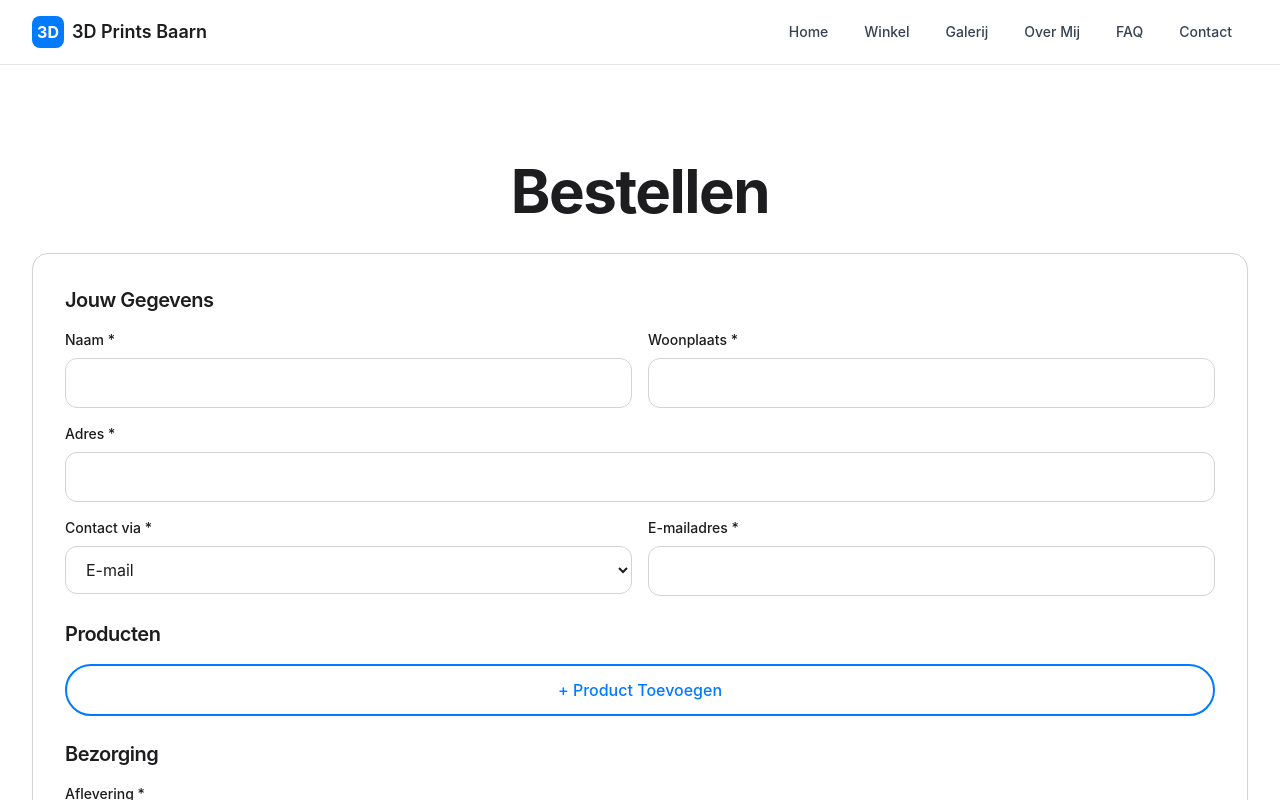
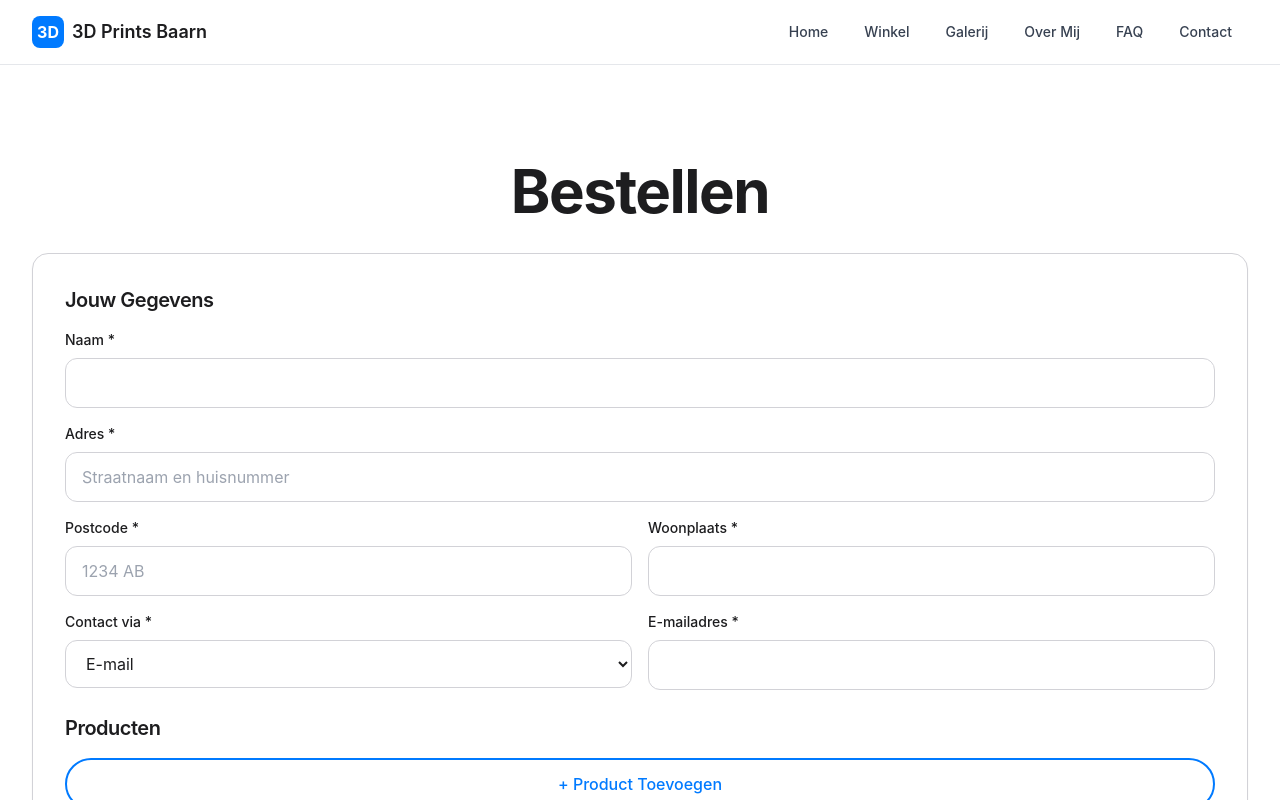
Before and after one commit to BasKoerhuis/3d-prints-baarn, a Next.js app: page /bestellen in a window 1280 px wide. Shown: the top 800 px of the page. Built offline with nearby package versions, Linux system fonts and the light colour scheme.

Commit message:
Add postal code and prices to order form and email

```diff
--- a/app/bestellen/page.tsx
+++ b/app/bestellen/page.tsx
@@ -14,6 +14,7 @@ function OrderPage() {
   const [formData, setFormData] = useState({
     name: '',
     address: '',
+    postalCode: '',
     city: '',
     contactMethod: 'email' as 'email' | 'phone',
     contactValue: '',
@@ -76,6 +77,19 @@ function OrderPage() {
     setSelectedProducts(selectedProducts.filter((_, i) => i !== index));
   };
 
+  const getProductPrice = (productId: string, priceType: 'child' | 'adult'): number => {
+    const product = products.find(p => p.id === productId);
+    if (!product) return 0;
+    return priceType === 'child' ? product.priceChild : product.priceAdult;
+  };
+
+  const calculateTotal = (): number => {
+    return selectedProducts.reduce((total, item) => {
+      const price = getProductPrice(item.productId, item.priceType);
+      return total + (price * item.quantity);
+    }, 0);
+  };
+
   const handleSubmit = async (e: React.FormEvent) => {
     e.preventDefault();
 
@@ -87,13 +101,19 @@ function OrderPage() {
 
     setStatus('loading');
 
+    // Add prices to products before sending
+    const productsWithPrices = selectedProducts.map(item => ({
+      ...item,
+      price: getProductPrice(item.productId, item.priceType)
+    }));
+
     try {
       const res = await fetch('/api/orders', {
         method: 'POST',
         headers: { 'Content-Type': 'application/json' },
         body: JSON.stringify({
           ...formData,
-          products: selectedProducts
+          products: productsWithPrices
         })
       });
 
@@ -105,6 +125,7 @@ function OrderPage() {
         setFormData({
           name: '',
           address: '',
+          postalCode: '',
           city: '',
           contactMethod: 'email',
           contactValue: '',
@@ -143,13 +164,35 @@ function OrderPage() {
               <div>
                 <h3 className="text-xl font-semibold mb-4">Jouw Gegevens</h3>
                 <div className="grid grid-cols-1 md:grid-cols-2 gap-4">
-                  <div>
+                  <div className="md:col-span-2">
                     <label className="block text-sm font-medium mb-2">Naam *</label>
                     <input
                       type="text"
                       className="input"
                       value={formData.name}
                       onChange={(e) => setFormData({ ...formData, name: e.target.value })}
+                      required
+                    />
+                  </div>
+                  <div className="md:col-span-2">
+                    <label className="block text-sm font-medium mb-2">Adres *</label>
+                    <input
+                      type="text"
+                      className="input"
+                      placeholder="Straatnaam en huisnummer"
+                      value={formData.address}
+                      onChange={(e) => setFormData({ ...formData, address: e.target.value })}
+                      required
+                    />
+                  </div>
+                  <div>
+                    <label className="block text-sm font-medium mb-2">Postcode *</label>
+                    <input
+                      type="text"
+                      className="input"
+                      placeholder="1234 AB"
+                      value={formData.postalCode}
+                      onChange={(e) => setFormData({ ...formData, postalCode: e.target.value })}
                       required
                     />
                   </div>
@@ -160,16 +203,6 @@ function OrderPage() {
                       className="input"
                       value={formData.city}
                       onChange={(e) => setFormData({ ...formData, city: e.target.value })}
-                      required
-                    />
-                  </div>
-                  <div className="md:col-span-2">
-                    <label className="block text-sm font-medium mb-2">Adres *</label>
-                    <input
-                      type="text"
-                      className="input"
-                      value={formData.address}
-                      onChange={(e) => setFormData({ ...formData, address: e.target.value })}
                       required
                     />
                   </div>
@@ -201,7 +234,11 @@ function OrderPage() {
 
               <div>
                 <h3 className="text-xl font-semibold mb-4">Producten</h3>
-                {selectedProducts.map((item, index) => (
+                {selectedProducts.map((item, index) => {
+                  const price = getProductPrice(item.productId, item.priceType);
+                  const lineTotal = price * item.quantity;
+
+                  return (
                     <div key={index} className="bg-gray-50 p-4 rounded-xl mb-4">
                       <div className="grid grid-cols-1 md:grid-cols-4 gap-4">
                         <div className="md:col-span-2">
@@ -233,25 +270,40 @@ function OrderPage() {
                             value={item.priceType}
                             onChange={(e) => updateProduct(index, { priceType: e.target.value as 'child' | 'adult' })}
                           >
-                          <option value="child">Kind</option>
-                          <option value="adult">Volwassene</option>
+                            <option value="child">Kind (€{price.toFixed(2)})</option>
+                            <option value="adult">Volwassene (€{getProductPrice(item.productId, 'adult').toFixed(2)})</option>
                           </select>
                         </div>
+                      </div>
+                      <div className="mt-3 flex justify-between items-center">
+                        <div className="text-sm text-gray-600">
+                          {item.quantity} x €{price.toFixed(2)} = <span className="font-semibold">€{lineTotal.toFixed(2)}</span>
                         </div>
                         {selectedProducts.length > 1 && (
                           <button
                             type="button"
                             onClick={() => removeProduct(index)}
-                        className="mt-2 text-sm text-red-600 hover:text-red-800"
+                            className="text-sm text-red-600 hover:text-red-800"
                           >
                             Verwijderen
                           </button>
                         )}
                       </div>
-                ))}
-                <button type="button" onClick={addProduct} className="btn-secondary w-full">
+                    </div>
+                  );
+                })}
+                <button type="button" onClick={addProduct} className="btn-secondary w-full mb-4">
                   + Product Toevoegen
                 </button>
+
+                {selectedProducts.length > 0 && (
+                  <div className="bg-blue-50 p-4 rounded-xl">
+                    <div className="flex justify-between items-center text-lg font-semibold">
+                      <span>Totaal:</span>
+                      <span className="text-[var(--accent-color)]">€{calculateTotal().toFixed(2)}</span>
+                    </div>
+                  </div>
+                )}
               </div>
 
               <div>
--- a/lib/email.ts
+++ b/lib/email.ts
@@ -1,49 +1,26 @@
 import nodemailer from 'nodemailer';
 import { OrderFormData } from '@/types';
-import { readFileSync, existsSync } from 'fs';
-import { join } from 'path';
-
-// Load settings from file or environment
-function getSettings() {
-  try {
-    const settingsPath = join(process.cwd(), 'data', 'settings.json');
-
-    if (existsSync(settingsPath)) {
-      const settings = JSON.parse(readFileSync(settingsPath, 'utf-8'));
-      return settings;
-    }
-  } catch (error) {
-    console.error('Error loading settings:', error);
-  }
-
-  // Fallback to environment variables
-  return {
-    orderEmail: process.env.ORDER_EMAIL || 'jeltevveen@gmail.com',
-    smtpHost: process.env.SMTP_HOST || 'smtp.strato.com',
-    smtpPort: parseInt(process.env.SMTP_PORT || '465'),
-    smtpUser: process.env.SMTP_USER,
-    smtpPass: process.env.SMTP_PASS,
-  };
-}
 
 // Create email transporter
 function createTransporter() {
-  const settings = getSettings();
-
   return nodemailer.createTransport({
-    host: settings.smtpHost,
-    port: settings.smtpPort,
+    host: process.env.SMTP_HOST || 'smtp.strato.com',
+    port: parseInt(process.env.SMTP_PORT || '465'),
     secure: true,
     auth: {
-      user: settings.smtpUser,
-      pass: settings.smtpPass,
+      user: process.env.SMTP_USER,
+      pass: process.env.SMTP_PASS,
     },
   });
 }
 
 // Format order data for email
+// Format order data for email
 function formatOrderEmail(orderData: OrderFormData): string {
-  const { name, address, city, contactMethod, contactValue, products, dropoffLocation, comments } = orderData;
+  const { name, address, postalCode, city, contactMethod, contactValue, products, dropoffLocation, comments } = orderData;
+
+  // Calculate total
+  const total = products.reduce((sum, p) => sum + (p.price * p.quantity), 0);
 
   let emailBody = `
 <html>
@@ -57,7 +34,8 @@ function formatOrderEmail(orderData: OrderFormData): string {
     table { border-collapse: collapse; width: 100%; margin: 15px 0; }
     th, td { border: 1px solid #ddd; padding: 12px; text-align: left; }
     th { background-color: #007AFF; color: white; }
-    .total { font-weight: bold; background-color: #f5f5f5; }
+    .total-row { font-weight: bold; background-color: #f0f8ff; font-size: 1.1em; }
+    .text-right { text-align: right; }
   </style>
 </head>
 <body>
@@ -66,6 +44,7 @@ function formatOrderEmail(orderData: OrderFormData): string {
   <h2>Klantgegevens</h2>
   <div class="info-row"><span class="label">Naam:</span> ${name}</div>
   <div class="info-row"><span class="label">Adres:</span> ${address}</div>
+  <div class="info-row"><span class="label">Postcode:</span> ${postalCode}</div>
   <div class="info-row"><span class="label">Woonplaats:</span> ${city}</div>
   <div class="info-row"><span class="label">Contact via:</span> ${contactMethod === 'email' ? 'E-mail' : 'Telefoon'}</div>
   <div class="info-row"><span class="label">${contactMethod === 'email' ? 'E-mailadres' : 'Telefoonnummer'}:</span> ${contactValue}</div>
@@ -77,6 +56,8 @@ function formatOrderEmail(orderData: OrderFormData): string {
         <th>Product</th>
         <th>Aantal</th>
         <th>Prijs Type</th>
+        <th class="text-right">Prijs per stuk</th>
+        <th class="text-right">Totaal</th>
       </tr>
     </thead>
     <tbody>
@@ -85,8 +66,14 @@ function formatOrderEmail(orderData: OrderFormData): string {
           <td>${p.productName}</td>
           <td>${p.quantity}</td>
           <td>${p.priceType === 'child' ? 'Kinderprijs' : 'Volwassen prijs'}</td>
+          <td class="text-right">€${p.price.toFixed(2)}</td>
+          <td class="text-right">€${(p.price * p.quantity).toFixed(2)}</td>
         </tr>
       `).join('')}
+      <tr class="total-row">
+        <td colspan="4" class="text-right">Totaalbedrag:</td>
+        <td class="text-right">€${total.toFixed(2)}</td>
+      </tr>
     </tbody>
   </table>
 
@@ -114,12 +101,12 @@ function formatOrderEmail(orderData: OrderFormData): string {
 // Send order email
 export async function sendOrderEmail(orderData: OrderFormData): Promise<boolean> {
   try {
-    const settings = getSettings();
     const transporter = createTransporter();
+    const orderEmail = process.env.ORDER_EMAIL || 'jeltevveen@gmail.com';
 
     const mailOptions = {
-      from: settings.smtpUser,
-      to: settings.orderEmail,
+      from: process.env.SMTP_USER,
+      to: orderEmail,
       subject: `🎯 Nieuwe Bestelling van ${orderData.name}`,
       html: formatOrderEmail(orderData),
     };
@@ -139,12 +126,12 @@ export async function sendContactEmail(data: {
   message: string;
 }): Promise<boolean> {
   try {
-    const settings = getSettings();
     const transporter = createTransporter();
+    const orderEmail = process.env.ORDER_EMAIL || 'jeltevveen@gmail.com';
 
     const mailOptions = {
-      from: settings.smtpUser,
-      to: settings.orderEmail,
+      from: process.env.SMTP_USER,
+      to: orderEmail,
       subject: `💬 Nieuw Contactbericht van ${data.name}`,
       html: `
 <html>
--- a/types/index.ts
+++ b/types/index.ts
@@ -40,6 +40,7 @@ export interface GalleryImage {
 export interface OrderFormData {
   name: string;
   address: string;
+  postalCode: string;
   city: string;
   contactMethod: 'email' | 'phone';
   contactValue: string;
@@ -53,6 +54,7 @@ export interface OrderProduct {
   productName: string;
   quantity: number;
   priceType: 'child' | 'adult';
+  price: number;
 }
 
 // Config Types
```
Also changed, not shown: data/settings.json (deleted, +0 -8 lines). Lines whose indentation alone changed are shown as unchanged.
